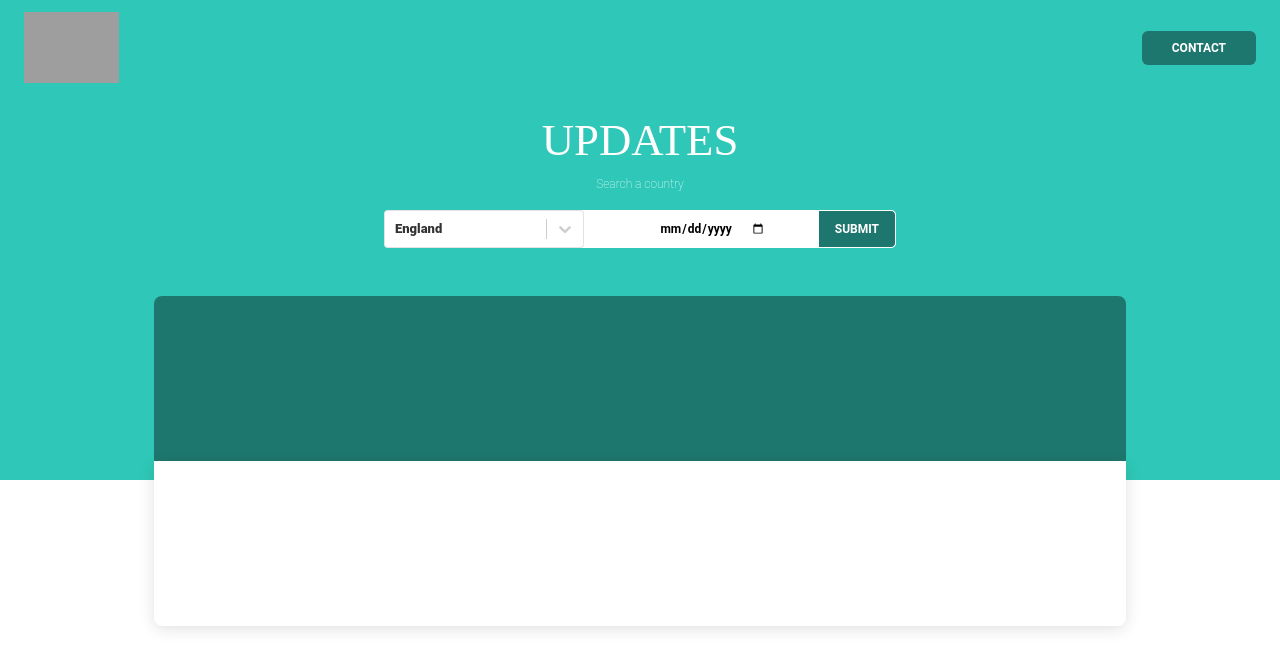
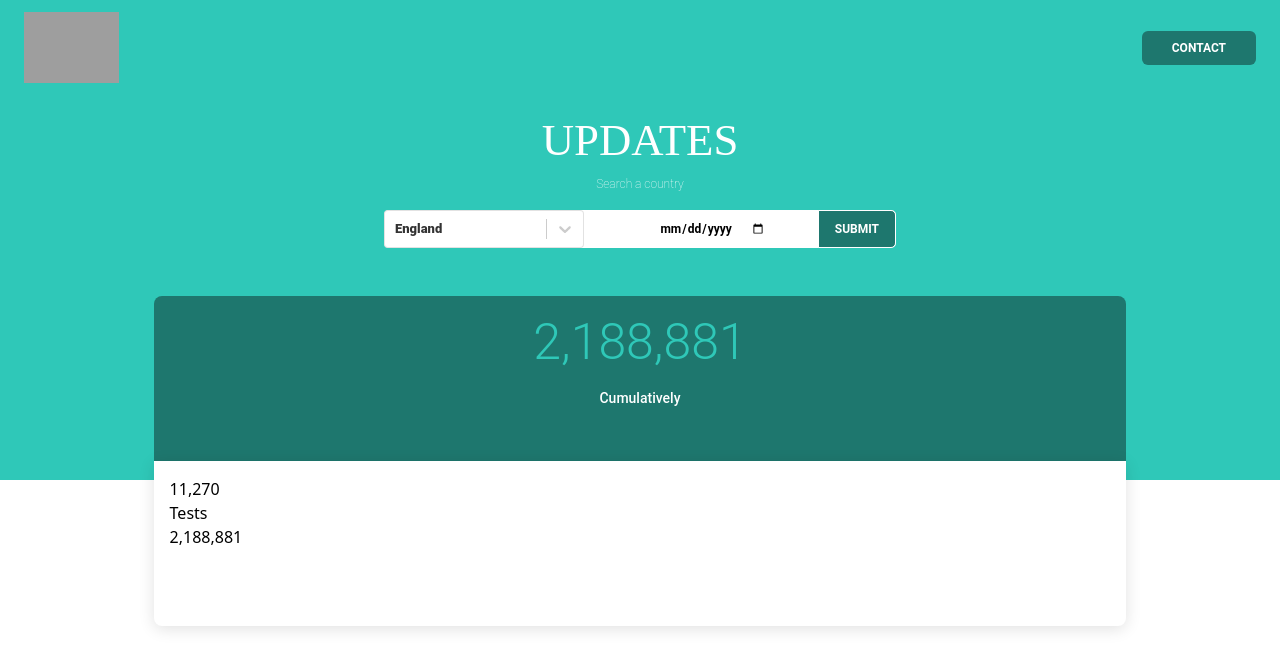
Before and after one commit to ntwari-egide/covical, a React (Create React App) app: page / in a window 1280 px wide. Shown: the top 670 px of the page. Built offline with nearby package versions, Linux system fonts and the light colour scheme; grey boxes are pictures that could not be loaded.

Commit message:
add design of down page content

```diff
--- a/src/App.css
+++ b/src/App.css
@@ -62,3 +62,29 @@
   border-bottom-right-radius: 8px;
   box-shadow: 0 3px 16px #0000001f;
 }
+
+
+.country-brief-data h1{
+  color: #2FC8B8;
+    font-size: 50px;
+    font-family: 'Roboto';
+    font-weight: 300;
+}
+
+.country-brief-data p{
+  color: #FFFFFF;
+    font-family: 'Roboto';
+    font-weight: 500;
+}
+
+.country-detailed-data h1{
+
+}
+
+.country-detailed-data span{
+
+}
+
+.country-detailed-data p{
+
+}
--- a/src/App.js
+++ b/src/App.js
@@ -78,10 +78,16 @@ function App() {
 
           <div className="mt-12">
             <div className="country-brief-data">
-
+                <h1 className="text-center text-xl pt-8">2,188,881</h1>
+                <p className="text-center text-sm pt-8">Cumulatively</p>
             </div>
 
-            <div className="country-detailed-data">
+            <div className="country-detailed-data p-4 flex justify-between ">
+              <div>
+                <h1>11,270</h1>
+                <span>Tests</span>
+                <p>2,188,881</p>
+              </div>
             </div>
 
           </div>
```
